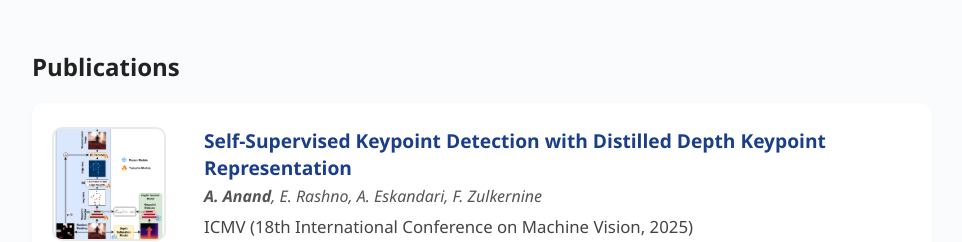
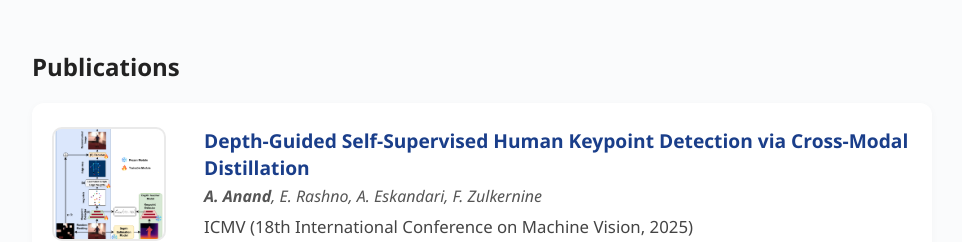
Before and after one commit to 23WM13/amananand, a plain HTML site: page research.html in a window 1280 px wide. Shown: the part 76-318 px from the top of the page, without its empty margins (158-1120 px from the left). Drawn offline with Linux system fonts and the light colour scheme.

Commit message:
Update research.html

```diff
--- a/research.html
+++ b/research.html
@@ -24,7 +24,7 @@
         <img src="asset/distill-dkp.png" alt="Model Architecture" />
       </div>
       <div class="publication-info">
-        <h3>Self-Supervised Keypoint Detection with Distilled Depth Keypoint Representation</h3>
+        <h3>Depth-Guided Self-Supervised Human Keypoint Detection via Cross-Modal Distillation</h3>
         <p class="authors"><b>A. Anand</b>, E. Rashno, A. Eskandari, F. Zulkernine</p>
         <p class="venue">ICMV (18th International Conference on Machine Vision, 2025)</p>
         <div class="pub-links">
```
